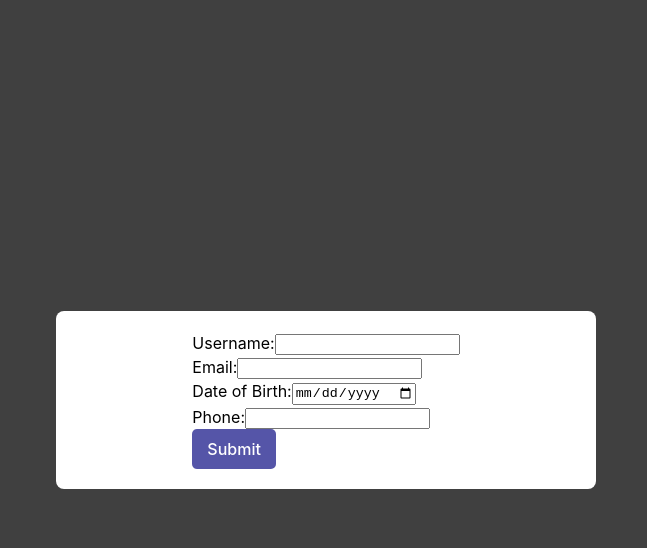
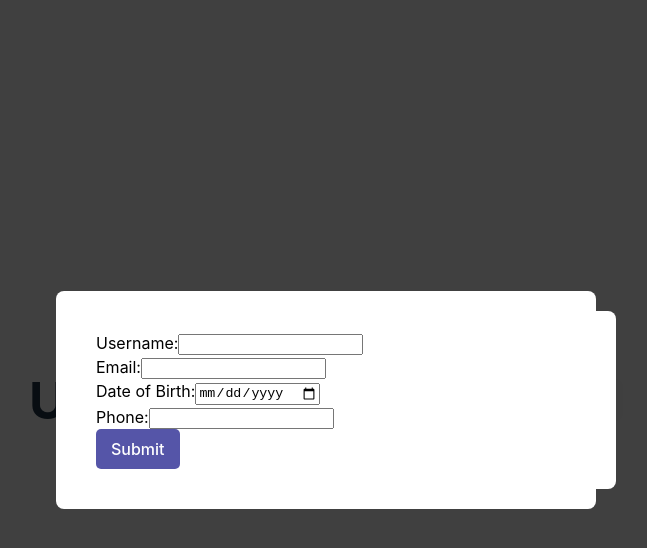
Before and after one commit to rbh41594/XModal, a React (Vite) app: page / in a window 1280 px wide. Both pictures are taken after a click on the button "Open Form". Shown: the top 548 px of the page, without its empty margins (314-961 px from the left). Built offline with nearby package versions, Linux system fonts and the light colour scheme.

Commit message:
corrected overlay

```diff
--- a/src/App.css
+++ b/src/App.css
@@ -29,6 +29,7 @@
   align-items: center;
   justify-content: center;
   z-index: 1000;
+  pointer-events: auto;
 }
 
 .modal-content {
--- a/src/App.jsx
+++ b/src/App.jsx
@@ -84,17 +84,18 @@ function App() {
   };
 
   return (
-    <>
+    <div className="modal">
       <h1>User Details Modal</h1>
       <button onClick={modalOpen}>Open Form</button>
 
       <ReactModal
         isOpen={isOpen}
         onRequestClose={modalClose}
-        className="modal-content modal"
+        className="modal-content"
         overlayClassName="modal-overlay"
         shouldCloseOnOverlayClick={true}
       >
+        <div className="modal-content">
           <form onSubmit={handleSubmit}>
             <div>
               <label htmlFor="username">Username:</label>
@@ -142,8 +143,9 @@ function App() {
               Submit
             </button>
           </form>
+        </div>
       </ReactModal>
-    </>
+    </div>
   );
 }
 
```
Lines whose indentation alone changed are shown as unchanged.
